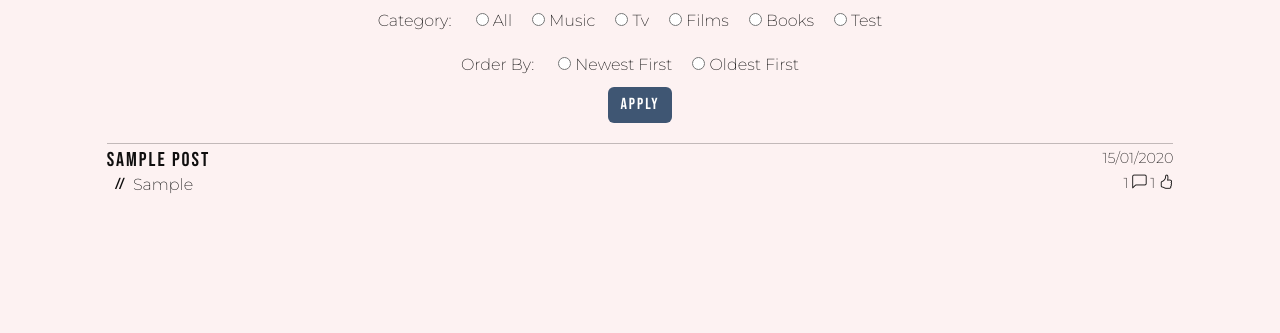
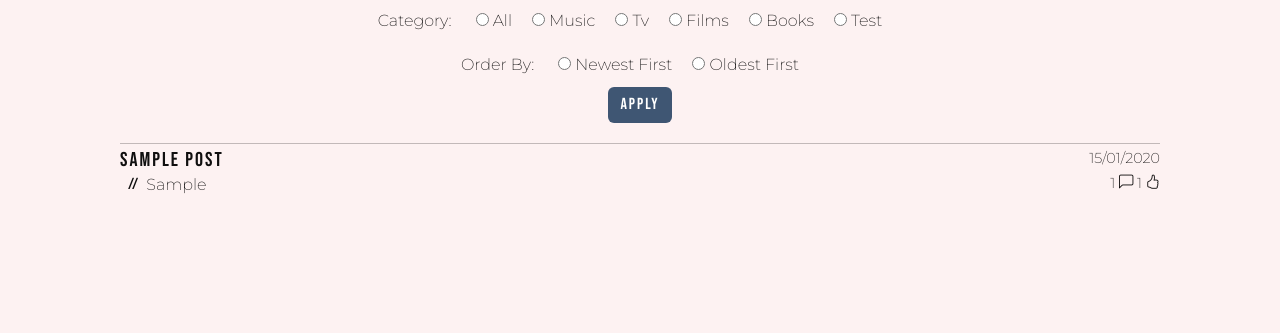
Before and after one commit to eosull/Something-Like, a Django app: page /explore in a window 1280 px wide. Shown: the part 115-448 px from the top of the page. Run offline with Django 4.2, Linux system fonts and the light colour scheme; tables that the repository leaves empty hold one stand-in row (values such as "Sample post").

Commit message:
style:adjust x-axis margins on explore post list

```diff
--- a/templates/explore.html
+++ b/templates/explore.html
@@ -21,7 +21,7 @@
         </div>
     </div>
     <!-- Displaying posts in a list form with links to each -->
-    <div class="row">
+    <div class="row mx-1">
         <div class="col-xs-12 col-md-10 offset-md-1">
             <div class="row">
                 <div class="col-12 mt-3 left">
```
